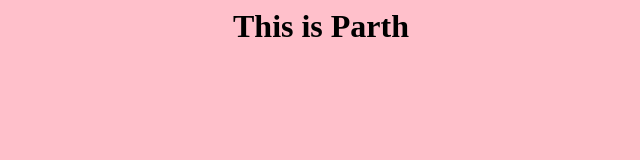
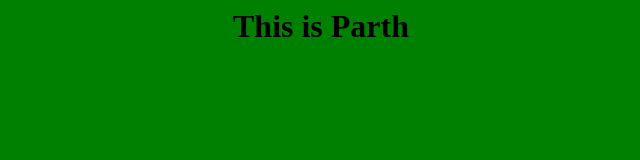
Before and after one commit to paras-garg-190/webserver, a plain HTML site: page index.html in a window 1280 px wide. Shown: the whole page, without its empty margins (319-959 px from the left). Drawn offline with Linux system fonts and the light colour scheme.

Commit message:
Update index.html

```diff
--- a/index.html
+++ b/index.html
@@ -1,5 +1,5 @@
 <html>
-<body bgcolor="Pink">
+<body bgcolor="green">
 <body>
 <center>
 <h1>This is Parth </h1>
```
